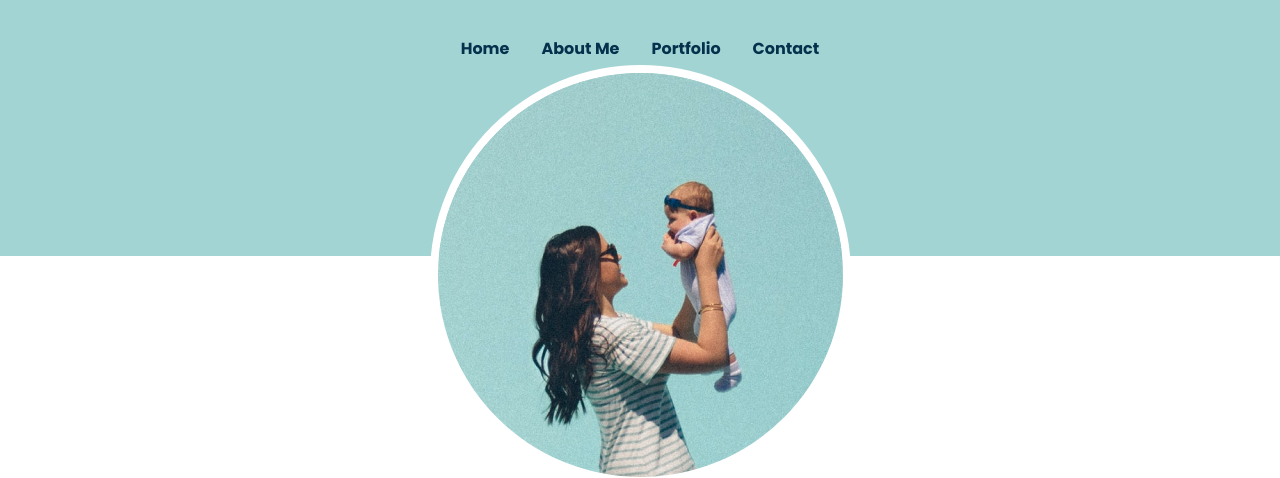
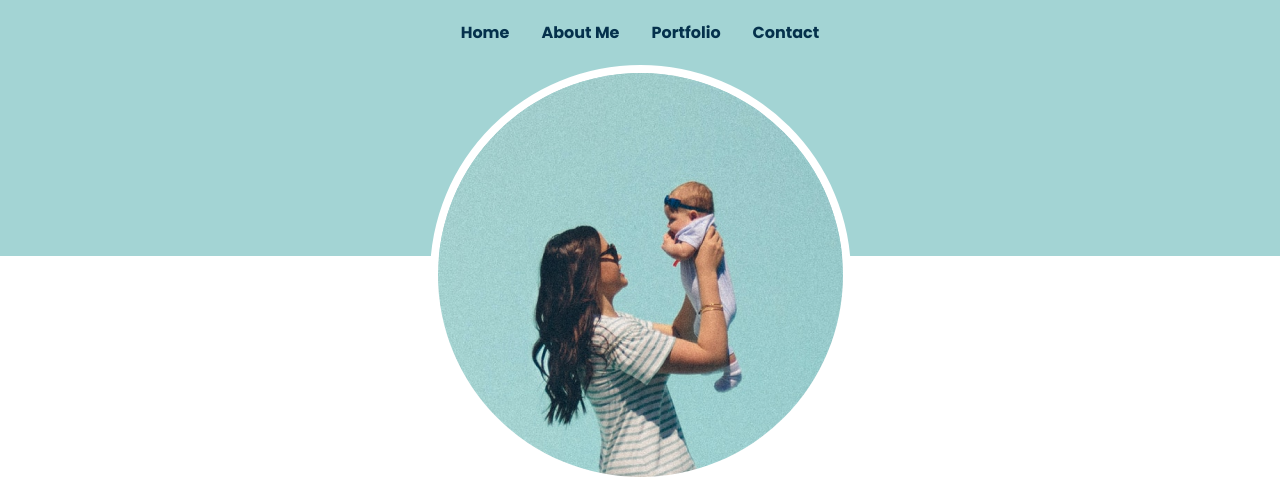
Before and after one commit to BjornBergquist/WebbramverkLecture1, a plain HTML site: page index.html in a window 1280 px wide. Shown: the top 478 px of the page. Drawn offline with Linux system fonts and the light colour scheme.

Commit message:
adjusted the padding for the nav on desktops.

```diff
--- a/css/style.css
+++ b/css/style.css
@@ -109,6 +109,9 @@ header {
 }
 
 @media screen and (min-width: 700px) {
+  .page__nav {
+    padding: 1em 2em;
+  }
   .page__nav ul {
     display: flex;
     justify-content: center;
```
